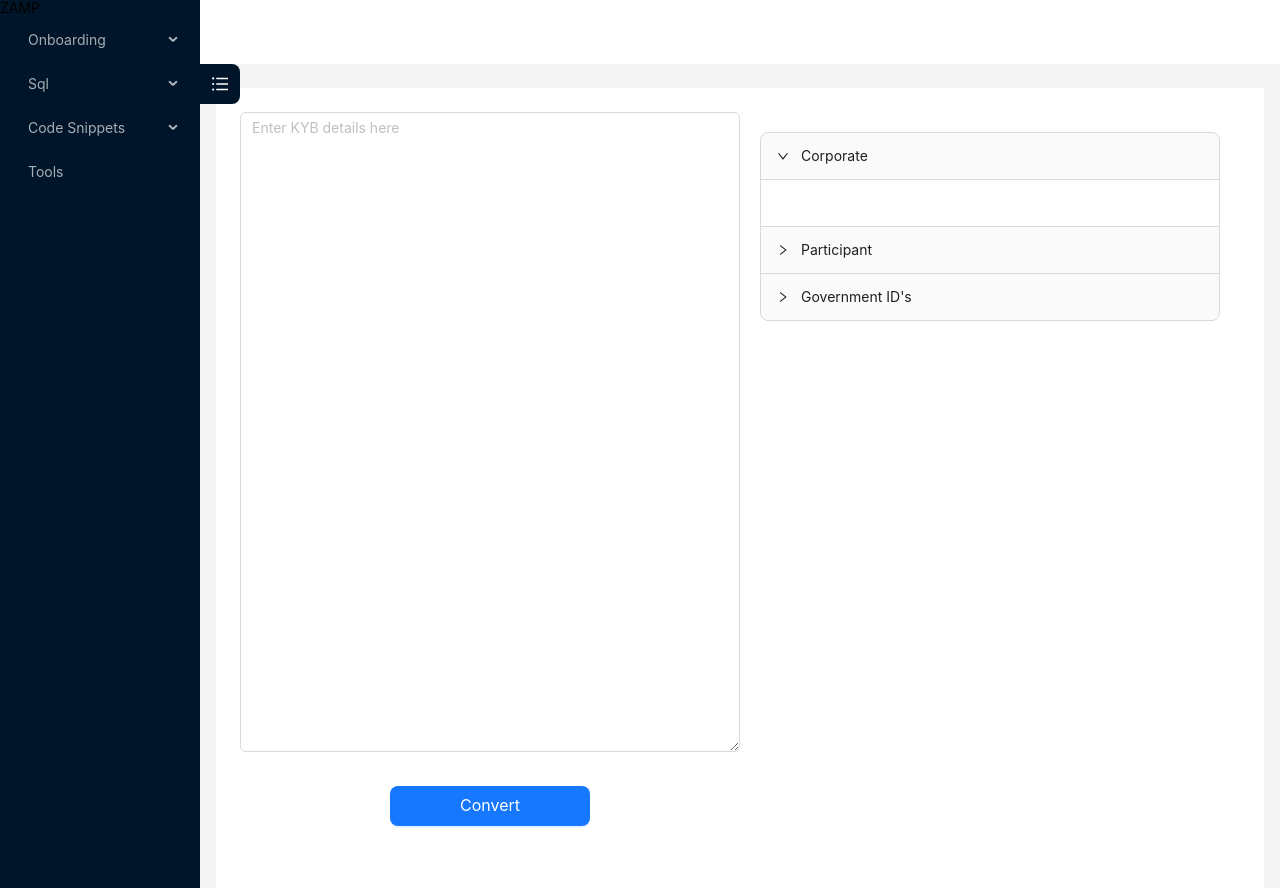
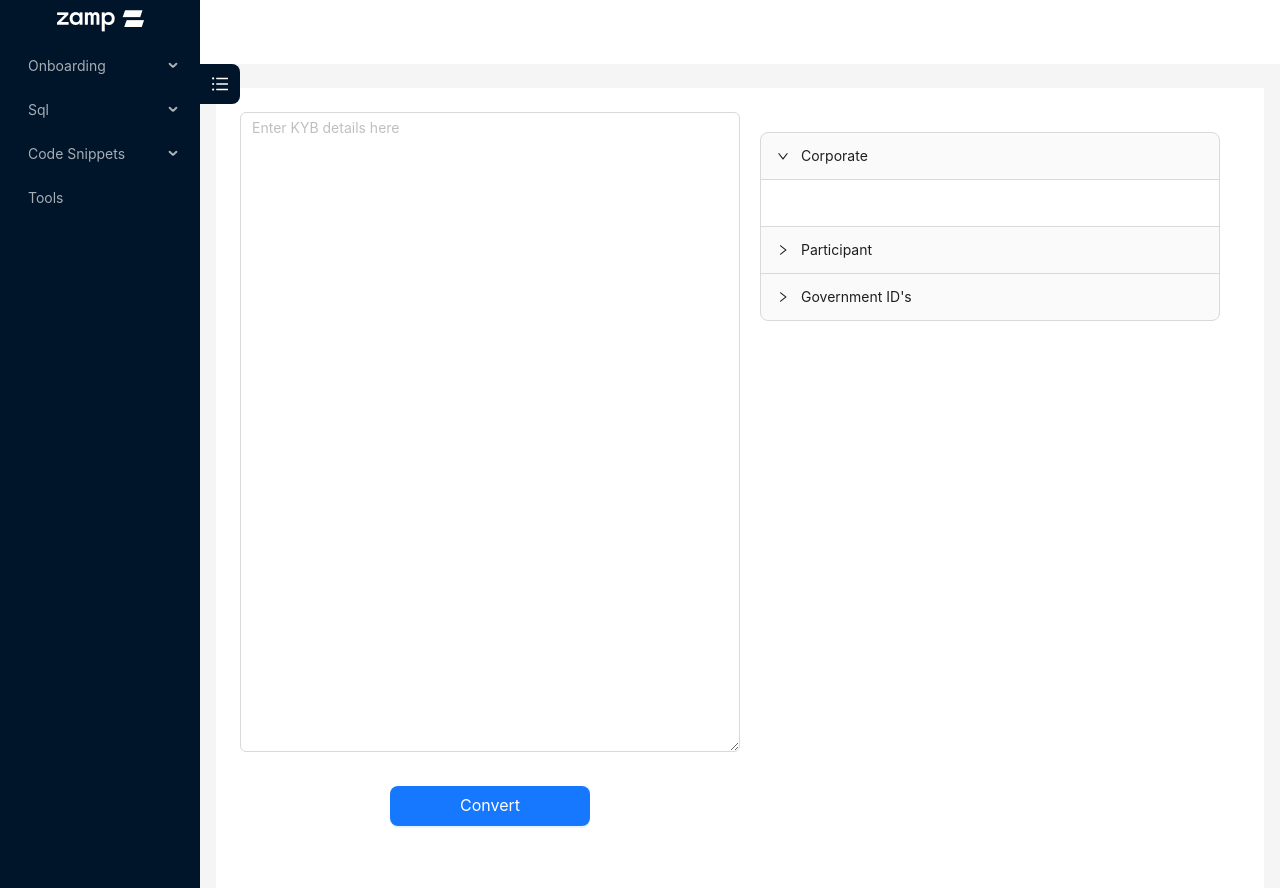
Before and after one commit to mybytecode/atomic-automate, a Next.js app: page / in a window 1280 px wide. Built offline with nearby package versions, Linux system fonts and the light colour scheme.

Commit message:
zamp logo

```diff
--- a/src/components/layout/layout.tsx
+++ b/src/components/layout/layout.tsx
@@ -70,7 +70,9 @@ export function DashboardLayout({ children }: any) {
         collapsedWidth="0"
         collapsible={true}
       >
-        <div>ZAMP</div>
+        <div style={{ color: '#fff', padding: '10px', fontWeight: 'bold', textAlign: 'center' }}>
+          <img src='/zamp.png' alt='logo' />
+        </div>
         <Menu theme="dark" onSelect={(e) => handleSidebarChange(e)} defaultSelectedKeys={['1']} mode="inline" items={items} />
       </Sider>
       <Layout >
```
Also changed, not shown: public/zamp.png (added).
